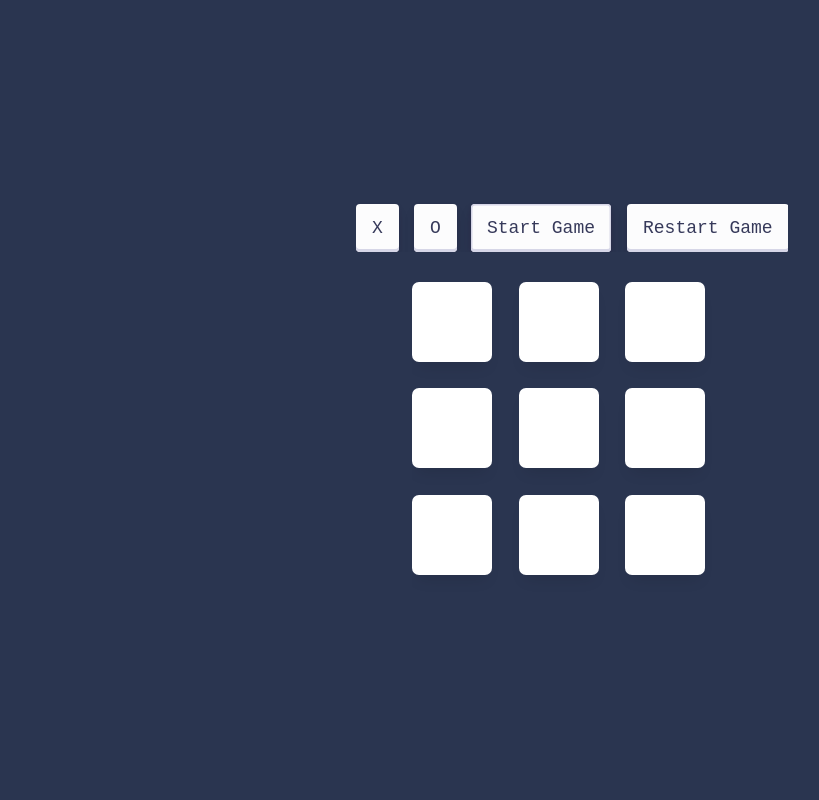
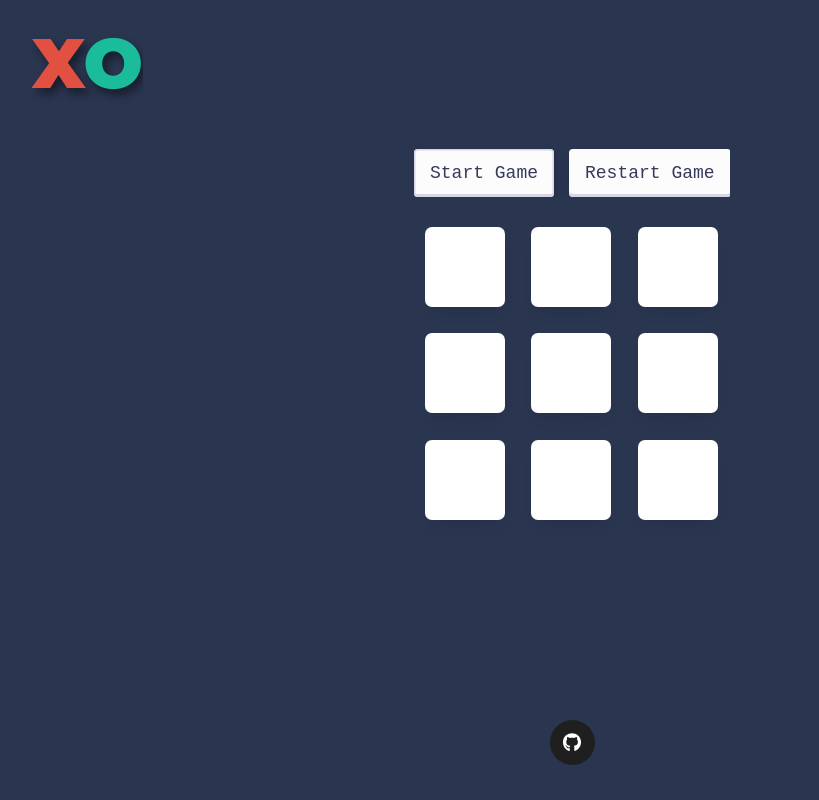
Before and after one commit to jabaaq/Tic-Tac-Toe, a plain HTML site: page index.html in a window 1280 px wide. Both pictures are taken after a click on the button "Start Game". Shown: the whole page, without its empty margins (68-887 px from the left). Drawn offline with Linux system fonts and the light colour scheme.

Commit message:
More styles added, done

```diff
--- a/app.js
+++ b/app.js
@@ -1,4 +1,14 @@
 'use strict';
+
+const displayController = (() => {
+    const renderMessage = (message) => {
+        document.querySelector('.round-message').innerHTML = message
+        message.style.textShadow = `3px 4px 9px rgba(0,0,0,0.34)`
+    }
+    return {
+        renderMessage
+    }
+})()
 
 const GameBoard = (() => {
 
@@ -9,10 +19,17 @@ const GameBoard = (() => {
         gameBoard.forEach((cell, index) => {
             boardHTML += `<div class='cell' id='square-${index}'>${cell}</div>`
         })
+
         document.querySelector('.grid-board').innerHTML = boardHTML
         const squares = document.querySelectorAll('.cell')
         squares.forEach((square) => {
             square.addEventListener('click', Game.handleClick)
+            if (square.innerHTML === 'X') {
+                square.style.color = '#e25041'
+            } else if (square.innerHTML === 'O') {
+                square.style.color = '#1abc9c'
+            }
+            square.style.textShadow = `2px 3px 7px rgba(0,0,0,0.34)`
         })
     }
 
@@ -45,8 +62,8 @@ const Game = (() => {
 
     const start = () => {
         players = [
-            cratePlayer(document.querySelector('#markX').value, 'X'),
-            cratePlayer(document.querySelector('#markO').value, 'O')
+            cratePlayer('X', 'X'),
+            cratePlayer('O', 'O')
         ]
         currentPlayerINdex = 0;
         gameOver = false;
@@ -68,10 +85,10 @@ const Game = (() => {
 
         if (checkForWin(GameBoard.getGameboard(), players[currentPlayerINdex].mark)) {
             gameOver = true
-            alert(`${players[currentPlayerINdex].mark} Won the game!`)
+            displayController.renderMessage(`${players[currentPlayerINdex].mark} Won !`)
         } else if (checkForTie(GameBoard.getGameboard())) {
             gameOver = true
-            alert(`ITS A TIE`)
+            displayController.renderMessage(`It's a tie!`)
         }
         currentPlayerINdex = currentPlayerINdex === 0 ? 1 : 0
     }
@@ -81,6 +98,8 @@ const Game = (() => {
             GameBoard.update(i, '')
         }
         GameBoard.render();
+        gameOver = false
+        document.querySelector('.round-message').innerHTML = '';
     }
 
     return {
--- a/index.html
+++ b/index.html
@@ -5,27 +5,41 @@
     <meta charset="UTF-8">
     <meta name="viewport" content="width=device-width, initial-scale=1.0">
     <link rel="stylesheet" href="/style.css">
-    <title>Document</title>
+    <link rel="shortcut icon" href="Images/almighty-tic-tac-toe-2015-06-04-modified.png" type="image/x-icon">
+    <title>Tic Tac Toe</title>
 </head>
 
 <body>
-    <header>
-    </header>
+    <h1 id="game-title">
+        <a href="#" id="lettX">X</a><a href="#" id="lettO">O</a>
+    </h1>
     <div class="main-container">
         <div class="main-board">
             <div class="control-btns">
-                <button role="button" class="button-name" id="markX" value="Player One">X</button>
-                <button role="button" class="button-name" id="markO" value="Player Two">O</button>
+                <!-- <button role="button" class="button-name" id="markX" value="Player One">X</button>
+                <button role="button" class="button-name" id="markO" value="Player Two">O</button> -->
                 <button role="button" class="button-name" id="startGame">Start Game</button>
                 <button role="button" class="button-name" id="restart">Restart Game</button>
             </div>
             <div class="grid-board">
 
             </div>
+            <div class="message">
+                <h1 class="round-message"></h1>
+            </div>
         </div>
     </div>
+    <div class="copyright">
+        <button class="Btn">
+            <svg class="svgIcon" viewBox="0 0 496 512" height="1.4em" xmlns="http://www.w3.org/2000/svg">
+                <path
+                    d="M165.9 397.4c0 2-2.3 3.6-5.2 3.6-3.3.3-5.6-1.3-5.6-3.6 0-2 2.3-3.6 5.2-3.6 3-.3 5.6 1.3 5.6 3.6zm-31.1-4.5c-.7 2 1.3 4.3 4.3 4.9 2.6 1 5.6 0 6.2-2s-1.3-4.3-4.3-5.2c-2.6-.7-5.5.3-6.2 2.3zm44.2-1.7c-2.9.7-4.9 2.6-4.6 4.9.3 2 2.9 3.3 5.9 2.6 2.9-.7 4.9-2.6 4.6-4.6-.3-1.9-3-3.2-5.9-2.9zM244.8 8C106.1 8 0 113.3 0 252c0 110.9 69.8 205.8 169.5 239.2 12.8 2.3 17.3-5.6 17.3-12.1 0-6.2-.3-40.4-.3-61.4 0 0-70 15-84.7-29.8 0 0-11.4-29.1-27.8-36.6 0 0-22.9-15.7 1.6-15.4 0 0 24.9 2 38.6 25.8 21.9 38.6 58.6 27.5 72.9 20.9 2.3-16 8.8-27.1 16-33.7-55.9-6.2-112.3-14.3-112.3-110.5 0-27.5 7.6-41.3 23.6-58.9-2.6-6.5-11.1-33.3 2.6-67.9 20.9-6.5 69 27 69 27 20-5.6 41.5-8.5 62.8-8.5s42.8 2.9 62.8 8.5c0 0 48.1-33.6 69-27 13.7 34.7 5.2 61.4 2.6 67.9 16 17.7 25.8 31.5 25.8 58.9 0 96.5-58.9 104.2-114.8 110.5 9.2 7.9 17 22.9 17 46.4 0 33.7-.3 75.4-.3 83.6 0 6.5 4.6 14.4 17.3 12.1C428.2 457.8 496 362.9 496 252 496 113.3 383.5 8 244.8 8zM97.2 352.9c-1.3 1-1 3.3.7 5.2 1.6 1.6 3.9 2.3 5.2 1 1.3-1 1-3.3-.7-5.2-1.6-1.6-3.9-2.3-5.2-1zm-10.8-8.1c-.7 1.3.3 2.9 2.3 3.9 1.6 1 3.6.7 4.3-.7.7-1.3-.3-2.9-2.3-3.9-2-.6-3.6-.3-4.3.7zm32.4 35.6c-1.6 1.3-1 4.3 1.3 6.2 2.3 2.3 5.2 2.6 6.5 1 1.3-1.3.7-4.3-1.3-6.2-2.2-2.3-5.2-2.6-6.5-1zm-11.4-14.7c-1.6 1-1.6 3.6 0 5.9 1.6 2.3 4.3 3.3 5.6 2.3 1.6-1.3 1.6-3.9 0-6.2-1.4-2.3-4-3.3-5.6-2z">
+                </path>
+            </svg>
+            <span class="text"><a href="https://github.com/jabaaq" target="_blank">jabaaq</a></span>
+        </button>
 
-
+    </div>
     <script src="/app.js"></script>
 </body>
 
--- a/style.css
+++ b/style.css
@@ -2,6 +2,10 @@
 
 body {
     background-color: rgb(42, 53, 80);
+}
+
+a {
+    text-decoration: none;
 }
 
 * {
@@ -10,9 +14,39 @@ body {
     overflow: hidden;
 }
 
+#lettX {
+    font-size: 70px;
+    color: #e25041;
+}
+
+#lettO {
+    font-size: 70px;
+    color: #1abc9c;
+
+}
+
+.round-message {
+    font-family: 'Montserrat', sans-serif;
+    color: white;
+}
+
+#game-title {
+    position: absolute;
+    margin-left: 100px;
+    margin-top: 20px;
+    font-family: 'Montserrat', sans-serif;
+    text-shadow: 4px 6px 9px rgba(0, 0, 0, 0.43);
+}
+
+.main-container {
+    display: flex;
+    align-items: flex-start;
+    justify-content: center;
+}
+
 .main-board {
     display: flex;
-    height: 100vh;
+    height: 90vh;
     justify-content: center;
     align-items: center;
     flex-direction: column;
@@ -33,6 +67,7 @@ body {
     height: 320px;
     grid-template-columns: repeat(3, 1fr);
     grid-template-rows: repeat(3, 1fr);
+    margin-left: 25px;
 }
 
 .cell {
@@ -101,3 +136,64 @@ body {
     background-color: #9a9aae;
     transform: translateY(0px);
 }
+
+
+.copyright {
+    display: flex;
+    align-items: center;
+    justify-content: center;
+    /* font-size: 40px; */
+}
+
+.Btn {
+    border: none;
+    border-radius: 50%;
+    width: 45px;
+    height: 45px;
+    display: flex;
+    align-items: center;
+    justify-content: center;
+    transition-duration: .4s;
+    cursor: pointer;
+    position: relative;
+    background-color: rgb(31, 31, 31);
+    overflow: hidden;
+}
+
+.svgIcon {
+    transition-duration: .3s;
+}
+
+.svgIcon path {
+    fill: white;
+}
+
+.text {
+    position: absolute;
+    color: rgb(255, 255, 255);
+    width: 120px;
+    font-weight: 600;
+    opacity: 0;
+
+}
+
+.Btn:hover {
+    width: 110px;
+    transition-duration: .4s;
+    border-radius: 30px;
+}
+
+.Btn:hover .text {
+    opacity: 1;
+    transition-duration: .4s;
+}
+
+.Btn:hover .svgIcon {
+    opacity: 0;
+    transition-duration: .3s;
+}
+
+.text a {
+    color: white;
+    transition-duration: .4s;
+}
```
Also changed, not shown: Images/almighty-tic-tac-toe-2015-06-04-modified.png (added), game-screenshot-1.png (added), game-screenshot-2.png (added).
